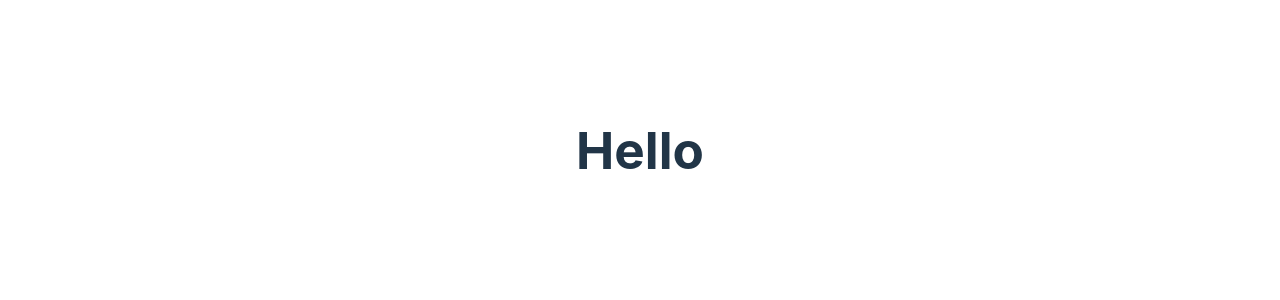
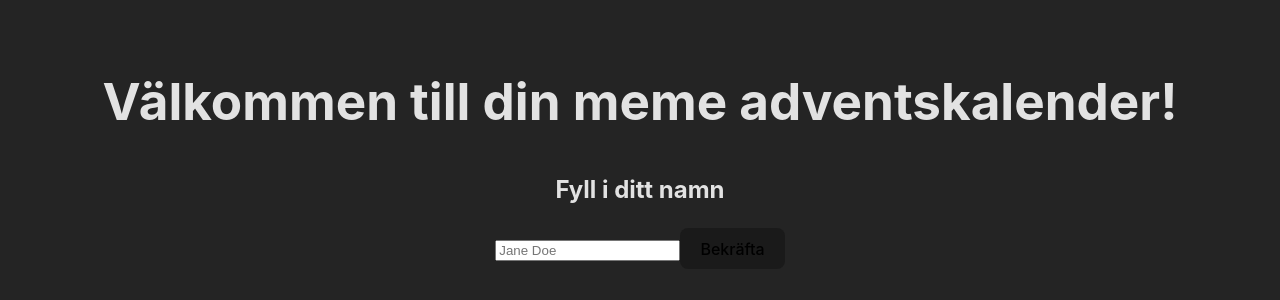
Before and after one commit to AmaTib/memeAdventCalender, a React (Vite) app: page / in a window 1280 px wide. Shown: the part 250-550 px from the top of the page. Built offline with nearby package versions, Linux system fonts and the light colour scheme.

Commit message:
Created basic welcome view

```diff
--- a/src/App.tsx
+++ b/src/App.tsx
@@ -1,9 +1,40 @@
+import { useState } from "react";
 import "./App.css";
 
 function App() {
+  const [nameExists, setNameExist] = useState(false); //fixa så att den kollar localstorage om det finns ett namn angivet redan
+
+  /*
+
+  kalendern består av en array med 24 objekt  (en för varje dag till den 24:e dec)
+  varje object är alltså en dag
+
+class day{
+  name: number elr string (t. ex 1, 2, 3 osv)
+  hasBeenOpened: boolean (alla är false från början)
+  dateOfThisDay: date (borde vara date datatyp, vet dock inte för tillfället hur jag kan sätta ett specifikt datum för varje objekt)
+}
+
+
+ */
+
   return (
     <>
-      <h1>Hello</h1>
+      {!nameExists && (
+        <article>
+          <h1>Välkommen till din meme adventskalender!</h1>
+          <h2>Fyll i ditt namn</h2>
+
+          <input type="text" placeholder="Jane Doe" />
+          <button>Bekräfta</button>
+        </article>
+      )}
+
+      {nameExists && (
+        <article>
+          <h1>"Ifyllt namns" adventskalender</h1>
+        </article>
+      )}
     </>
   );
 }
--- a/src/index.css
+++ b/src/index.css
@@ -3,15 +3,8 @@
   line-height: 1.5;
   font-weight: 400;
 
-  color-scheme: light dark;
   color: rgba(255, 255, 255, 0.87);
   background-color: #242424;
-
-  font-synthesis: none;
-  text-rendering: optimizeLegibility;
-  -webkit-font-smoothing: antialiased;
-  -moz-osx-font-smoothing: grayscale;
-  -webkit-text-size-adjust: 100%;
 }
 
 a {
@@ -47,23 +40,8 @@ button {
   cursor: pointer;
   transition: border-color 0.25s;
 }
-button:hover {
-  border-color: #646cff;
+
+
+@media (prefers-color-scheme: dark) {
+
 }
-button:focus,
-button:focus-visible {
-  outline: 4px auto -webkit-focus-ring-color;
-}
-
-@media (prefers-color-scheme: light) {
-  :root {
-    color: #213547;
-    background-color: #ffffff;
-  }
-  a:hover {
-    color: #747bff;
-  }
-  button {
-    background-color: #f9f9f9;
-  }
-}
```
